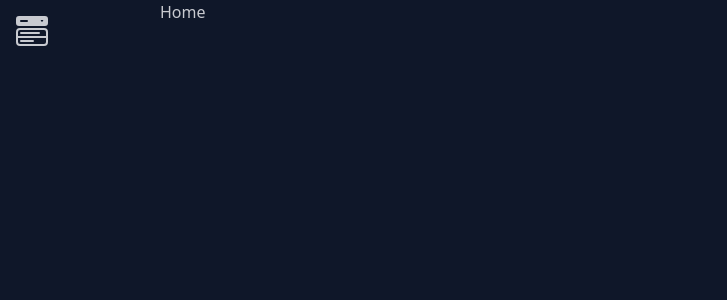
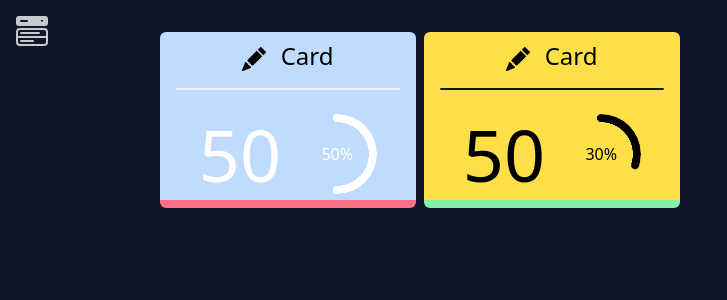
Before and after one commit to Abhishek9607/CRM_React, a React (Vite) app in the folder CRM/: page / in a window 1280 px wide. Shown: the top 300 px of the page, without its empty margins (0-727 px from the left). Built offline with nearby package versions, Linux system fonts and the light colour scheme; sample sign-in values are in the browser's storage.

Commit message:
highly reusable card component created

```diff
--- a/CRM/src/Pages/home/Home.jsx
+++ b/CRM/src/Pages/home/Home.jsx
@@ -1,10 +1,19 @@
+import { BsFillPencilFill } from "react-icons/bs";
+
+import Card from '../../components/card';
 import HomeLayouts from "../../layouts/HomeLayouts";
-
 
 const Home = () => {
   return (
     <HomeLayouts>
-        <h1>Home</h1>
+      <div className="flex flex-row gap-2">
+      <Card>
+        <BsFillPencilFill className='inline mr-2' />
+       </Card>
+       <Card status={30} background="bg-yellow-300" borderColor="border-green-300" fontColor="text-black" dividerColor="bg-black">
+        <BsFillPencilFill className='inline mr-2' />
+       </Card>
+      </div>
 
     </HomeLayouts>
   );
--- /dev/null
+++ b/CRM/src/components/card.jsx
@@ -0,0 +1,20 @@
+
+
+const card = ({children, fontColor="text-white",borderColor="border-error", dividerColor="bg-gray-100", background="bg-blue-200", status = 50, titleText = "Card", quantity = 50}) => {
+  return (
+    <div className={`border-b-8 ${borderColor}  w-64 h-44 rounded-md flex flex-col ${background} justify-start items-center py-2 mt-8`}>
+           <div className="text-black text-2xl">
+               {children} <span>{titleText}</span>
+           </div>
+           <div className={`divider ${dividerColor} h-0.5  mx-4 rounded-sm`}></div>
+           <div className="flex justify-around gap-4 items-center mt-2">
+            <div className={` text-7xl ${fontColor}`}  >
+                {quantity}
+            </div>
+            <div className={`radial-progress ${fontColor}`} style={{"--value":status}}>{status}%</div>
+           </div>
+    </div>
+  );
+};
+
+export default card;
```
